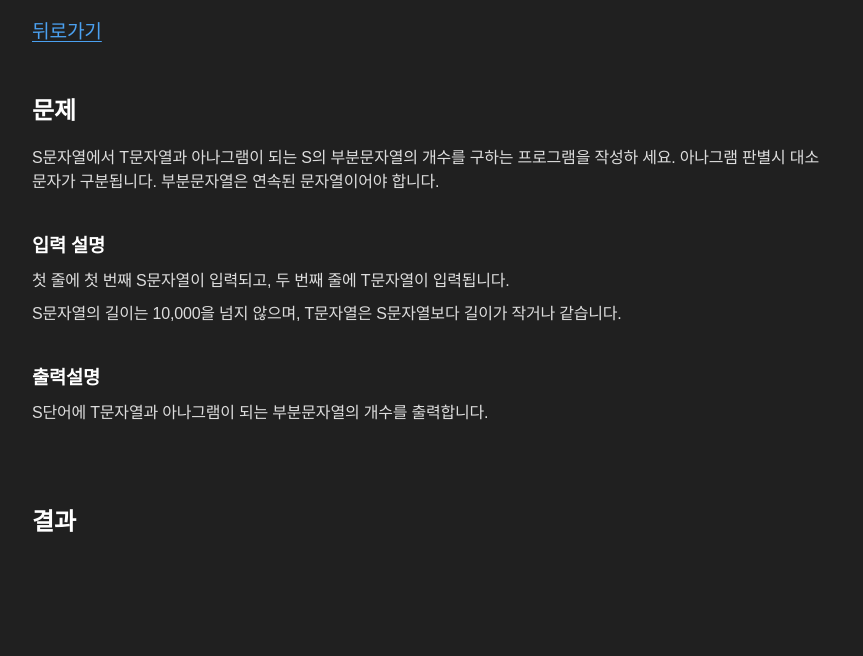
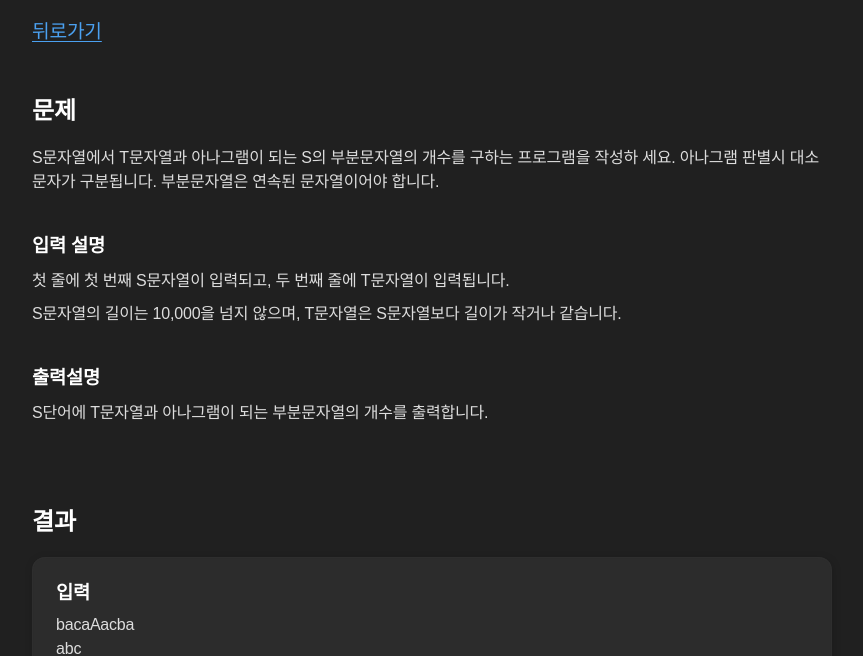
Before and after one commit to jsweetpotato/codingtest2, a plain HTML site: page 문제풀이/섹션5/8. 모든 아나그램 찾기(해쉬, 투포인터, 슬라이딩 윈도우).html in a window 1280 px wide. Shown: the part 151-807 px from the top of the page, without its empty margins (208-1071 px from the left). Drawn offline with Linux system fonts and the light colour scheme; a web font is replaced by a local one.

Commit message:
코드 오류 수정

```diff
--- a/문제풀이/섹션5/8. 모든 아나그램 찾기(해쉬, 투포인터, 슬라이딩 윈도우).html
+++ b/문제풀이/섹션5/8. 모든 아나그램 찾기(해쉬, 투포인터, 슬라이딩 윈도우).html
@@ -34,7 +34,16 @@
       import { timeCheck, render } from "../timeCheck.js";
       // 솔루션
       let solution;
+      const compare = (map1, compareMap) => {
+        if (map1.size !== compareMap.size) return false;
 
+        for (let [key, value] of compareMap) {
+          if (!map1.has(key)) return false;
+          else if (map1.get(key) !== value) return false;
+        }
+
+        return true;
+      };
       // 내 답안
       solution = (str1, str2) => {
         let answer = 0;
@@ -44,17 +53,6 @@
         for (const c of str2) {
           tH.set(c, (tH.get(c) || 0) + 1);
         }
-
-        const compare = (map1, compareMap) => {
-          if (map1.size !== compareMap.size) return false;
-
-          for (let [key, value] of compareMap) {
-            if (!map1.has(key)) return false;
-            else if (map1.get(key) !== value) return false;
-          }
-
-          return true;
-        };
 
         let lt = 0;
 
@@ -76,13 +74,13 @@
       };
 
       // 강사님 답안
-      function compareMaps(map1, map2) {
+      const compareMaps = (map1, map2) => {
         if (map1.size !== map2.size) return false;
         for (let [key, val] of map1) {
           if (!map2.has(key) || map2.get(key) !== val) return false;
         }
         return true;
-      }
+      };
 
       solution = (s, t) => {
         let answer = 0;
@@ -103,8 +101,8 @@
 
         let lt = 0;
         for (let rt = len; rt < s.length; rt++) {
-          if (sH.has(s[i])) sH.set(s[i], sH.get(s[i]) + 1);
-          else sH.set(s[i], 1);
+          if (sH.has(s[rt])) sH.set(s[rt], sH.get(s[rt]) + 1);
+          else sH.set(s[rt], 1);
 
           if (compareMaps(sH, tH)) answer++;
 
@@ -113,6 +111,8 @@
 
           lt++;
         }
+
+        return answer;
       };
 
       const answer = [timeCheck(solution, "bacaAacba", "abc")];
```
